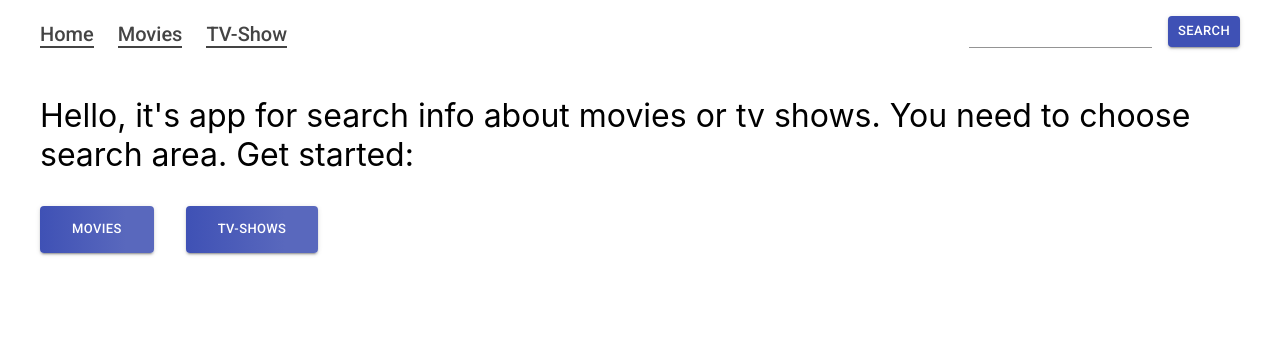
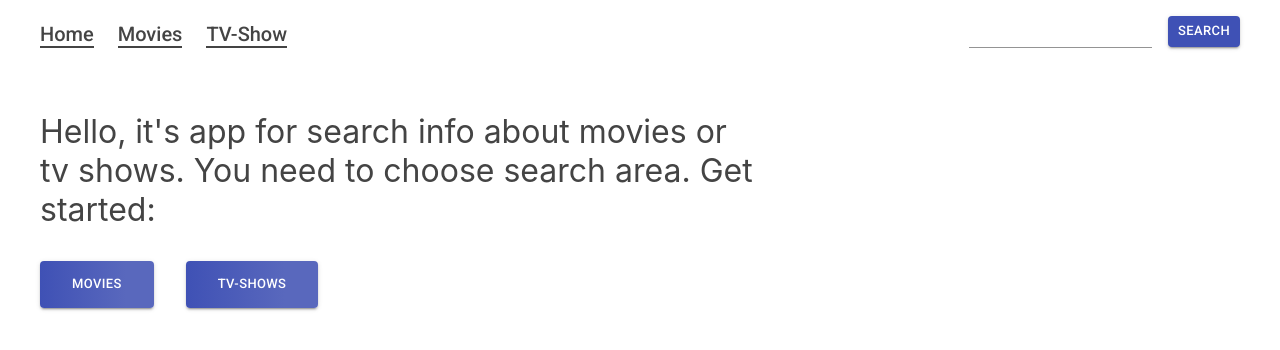
Before and after one commit to Seothp/movieapp, a React (Create React App) app: page / in a window 1280 px wide. Shown: the top 350 px of the page. Built offline with nearby package versions, Linux system fonts and the light colour scheme.

Commit message:
edit main page styles

```diff
--- a/src/views/home.jsx
+++ b/src/views/home.jsx
@@ -13,10 +13,17 @@ const useStyles = makeStyles({
     },
     fz4: {
         fontSize: '32px'
+    },
+    mxw720: {
+        maxWidth: '720px'
+    },
+    clr444: {
+        color: '#444444'
     }
 })
 export const Home = () => {
     const classes = useStyles();
+
     return(
         <Container component='div'>
             <Box component='header' className='header'>
@@ -40,7 +47,7 @@ export const Home = () => {
             </Box>
 
             <Box component='main' m={2}>
-                <Box component='p' className={classes.mb4, classes.fz4} >
+                <Box component='p' className={[classes.mb4, classes.fz4, classes.mxw720, classes.clr444]} >
                     Hello, it's app for search info about movies or tv shows. You need to choose search area.
                     Get started:
                 </Box>
```
